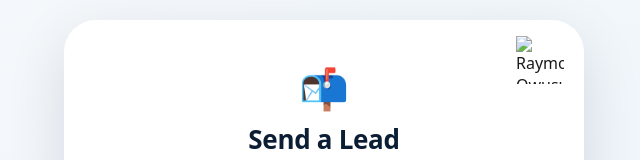
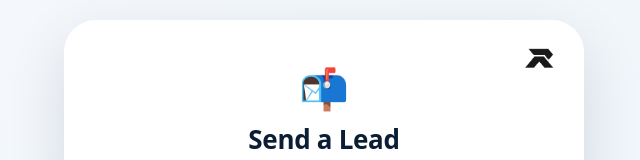
Before and after one commit to Ray-Apenteng/Lead-Generation-System-Automation, a website: page src/index.html in a window 1280 px wide. Shown: the top 160 px of the page, without its empty margins (316-956 px from the left). Drawn offline with Linux system fonts and the light colour scheme.

Commit message:
logo fix 2

```diff
--- a/src/index.html
+++ b/src/index.html
@@ -14,7 +14,7 @@
         <!-- ===== NEW: TOP RIGHT LOGO CONTAINER ===== -->
         <div class="top-right-logo">
             <!-- Place your logo.svg in the SAME folder (src/) -->
-            <img src="src/logo.svg" alt="Raymond Owusu Apenteng Logo" />
+            <img src="Personal_Logo.png" alt="Raymond Owusu Apenteng Logo" />
         </div>
 
         <!-- HEADER -->
```
Also changed, not shown: src/Personal_Logo.png (renamed from src/Personal Logo.png).
